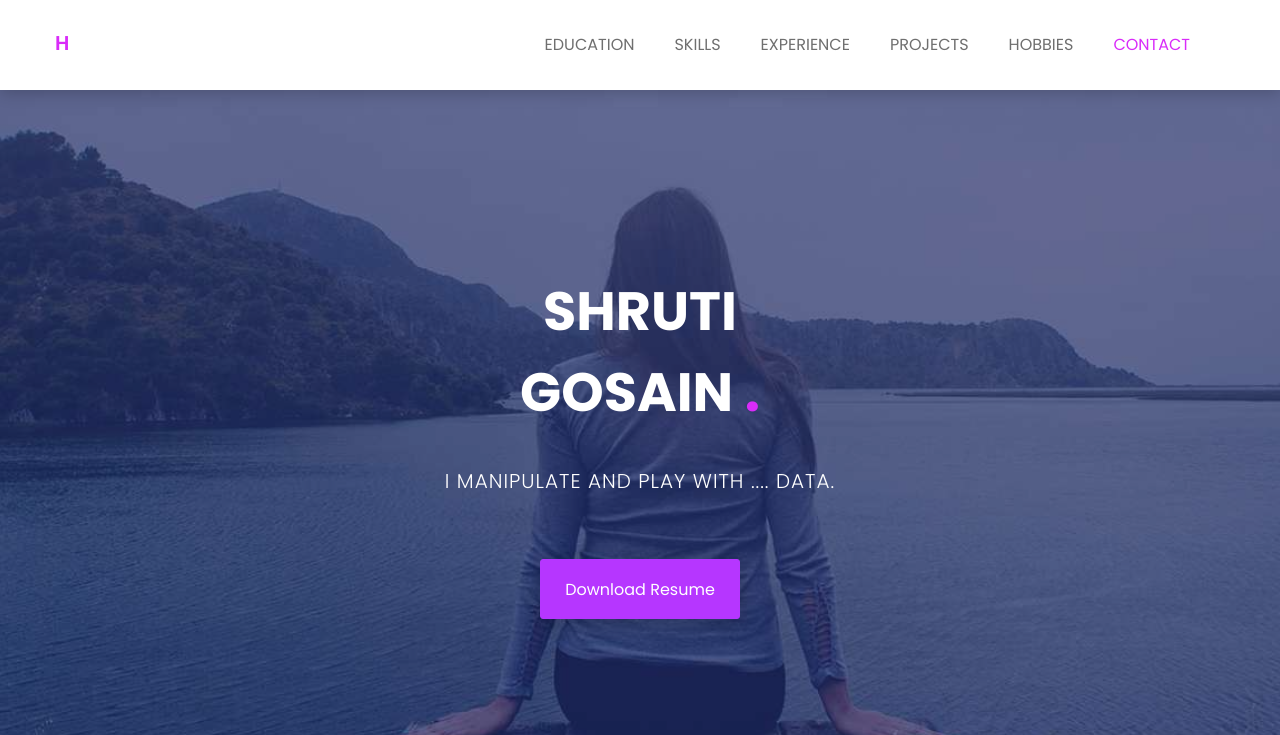
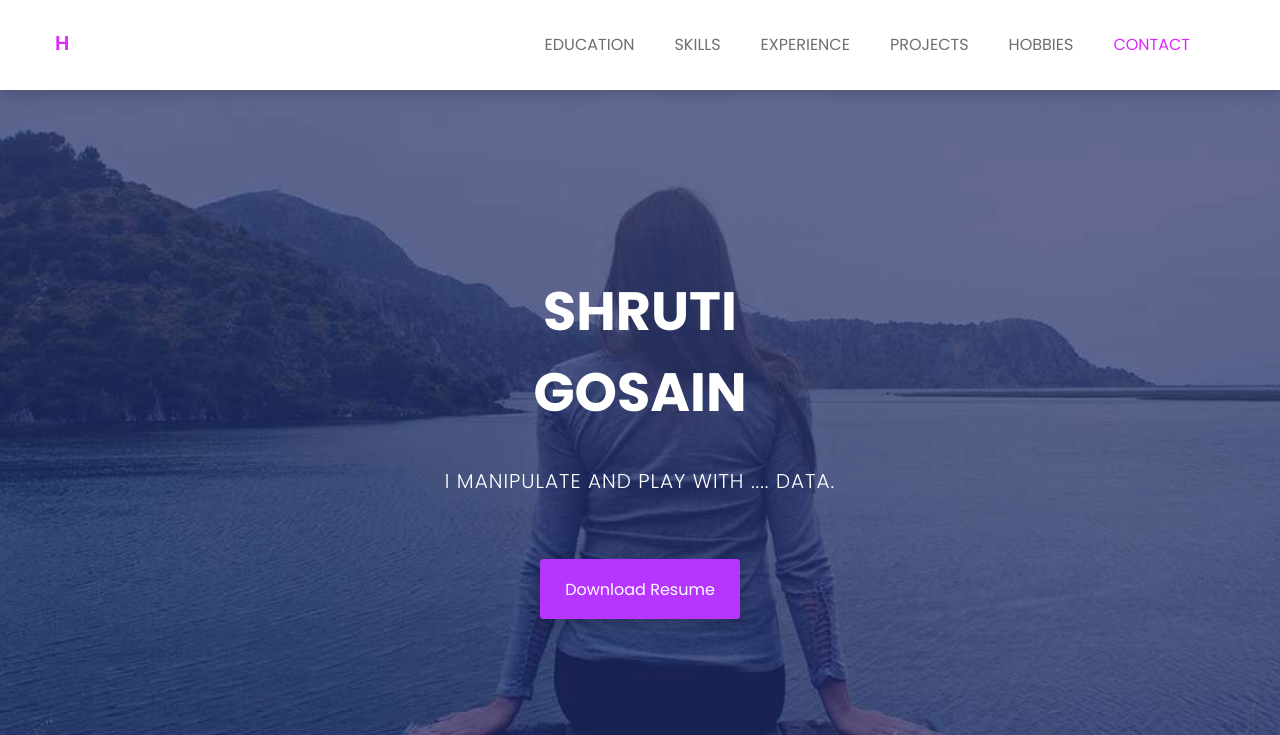
Before and after one commit to shrutigosain/shruti_portfolio, a plain HTML site: page index.html in a window 1280 px wide. Shown: the top 735 px of the page. Drawn offline with nearby package versions, Linux system fonts and the light colour scheme; files whose address does not match are found by name.

Commit message:
changes in index

```diff
--- a/index.html
+++ b/index.html
@@ -103,7 +103,7 @@
 				<div class="row">
 					<div class="col-md-12 text-center">
 						<div class="header-text">
-							<h2><span></span> SHRUTI <br> gosain <span>.</span>   </h2>
+							<h2><span></span> SHRUTI <br> gosain <span></span>   </h2>
 							<p>I manipulate and play with .... data.</p>
 							<a href="assets/download/Shruti_Resume_UIUC.pdf" download>download resume</a>
 						</div><!--/.header-text-->
```
